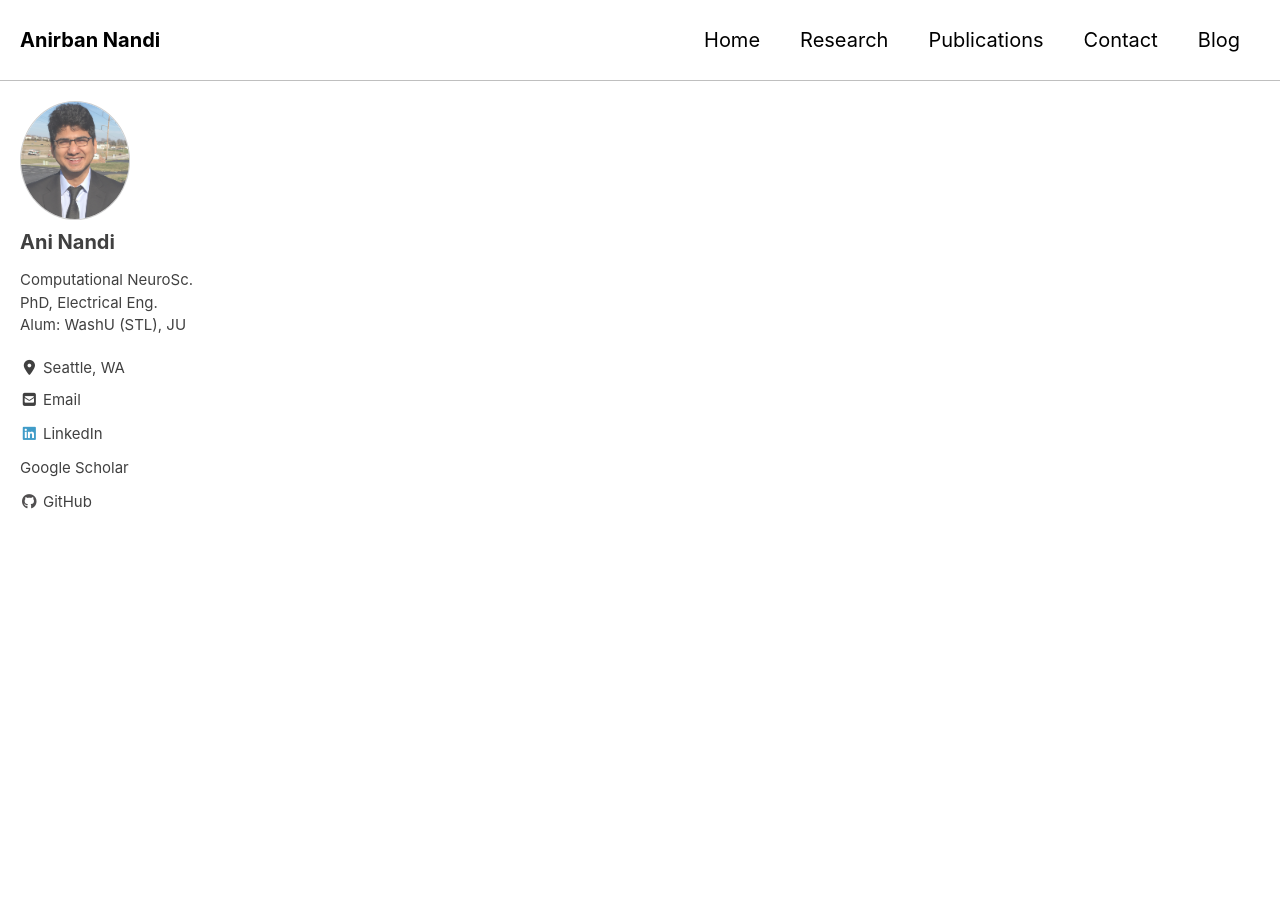
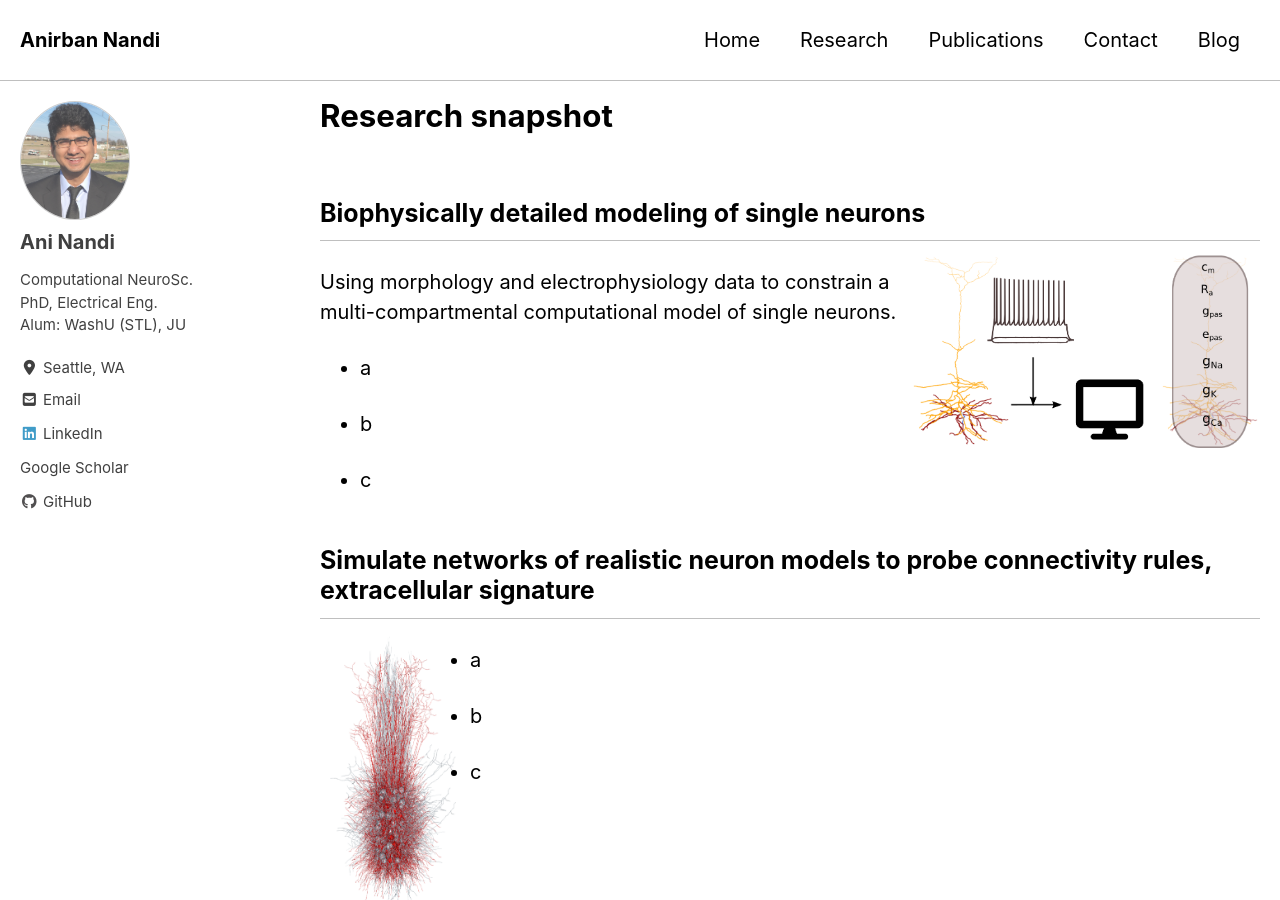
Before and after one commit to anirban6908/anirban6908.github.io, a Jekyll site: the page built from _pages/research.md, in a window 1280 px wide and 900 px high. Built offline with Jekyll 4.4.1, drawn with Linux system fonts in a browser that asks for light colours; cached includes are drawn as plain includes; nearby versions of some CDN libraries; some of the changed text lies outside the part shown.

Commit message:
Added research description

```diff
--- a/_pages/research.md
+++ b/_pages/research.md
@@ -2,6 +2,33 @@
 layout: single
 author_profile: true
 comments: false
-title: false
+title: Research snapshot
+classes: wide
 permalink: /research/
 ---
+
+## Biophysically detailed modeling of single neurons
+<img src="/assets/images/opt_graphical_abstract.png" height="350" width="350" align='right'>
+{: style="text-align: justify"}
+Using morphology and electrophysiology data to constrain a multi-compartmental computational model of single neurons.
+
+* a
+
+* b
+
+* c
+
+
+## Simulate networks of realistic neuron models to probe connectivity rules, extracellular signature
+<img src="/assets/images/300_neurons.png" height="250" width="150" align='left'>
+
+* a
+
+* b
+
+* c
+
+<br>
+<br>
+
+## Control theoretic approach to design stimulations for neural circuits
```
Also changed, not shown: assets/images/300_neurons.png (added), assets/images/opt_graphical_abstract.png (added).
